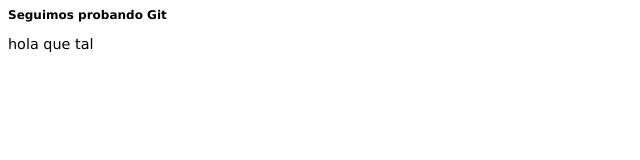
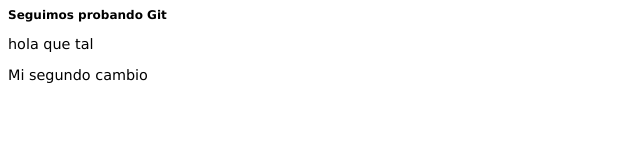
Before and after one commit to alinionescu92/miPrimerRepo, a plain HTML site: page index.html in a window 1280 px wide. Shown: the whole page, without its empty margins (0-640 px from the left). Drawn offline with Linux system fonts and the light colour scheme.

Commit message:
new p tag in index.html

```diff
--- a/index.html
+++ b/index.html
@@ -10,5 +10,6 @@
 <body>
     <h1>Seguimos probando Git</h1>
     <p>hola que tal</p>
+    <p>Mi segundo cambio</p>
 </body>
 </html>
```
